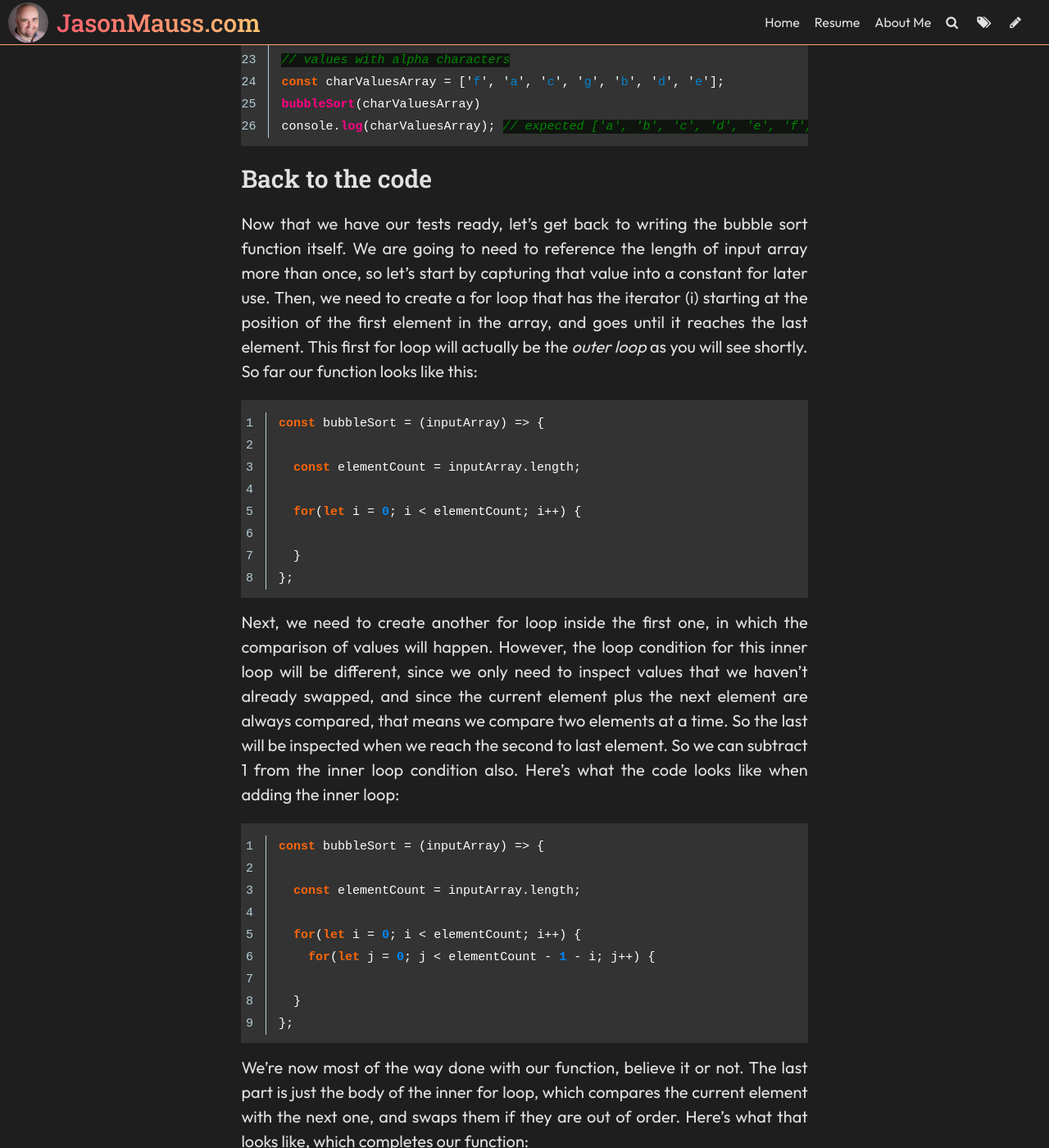
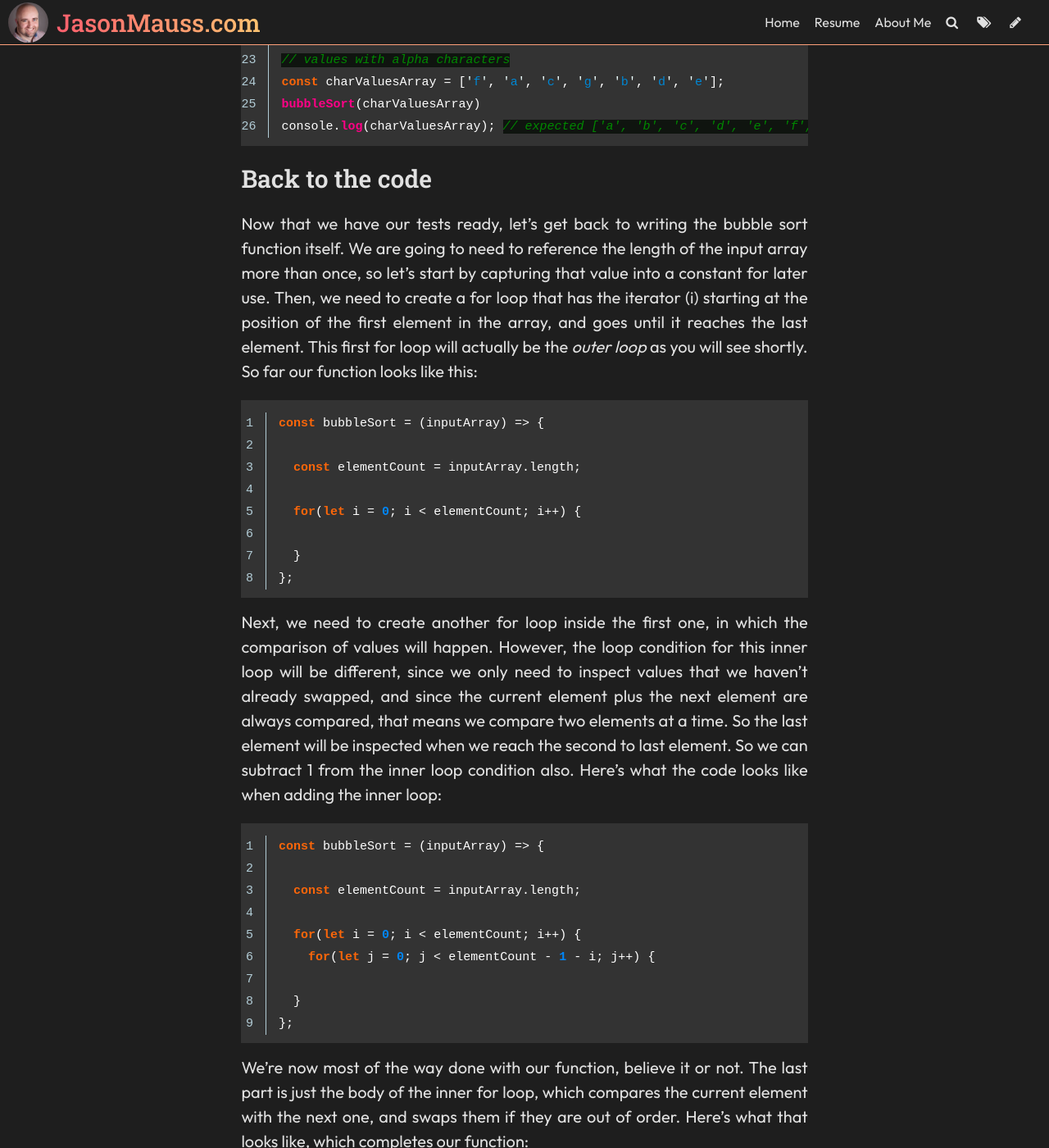
Before and after one commit to jasonmauss/jasonmaussblog, a Jekyll site: the page built from _posts/2023-11-11-algo-series-1-bubble-sort.md, in a window 1280 px wide and 1400 px high, scrolled down 3565 px. Shown: the whole window at 82% size. Built offline with Jekyll 4.4.1, drawn with Linux system fonts in a browser that asks for light colours; some web fonts are replaced; comment, search, counter and statistics services are not loaded; some of the changed text lies outside the part shown.

Commit message:
Update Post “2023-11-11-algo-series-1-bubble-sort”

````diff
--- a/_posts/2023-11-11-algo-series-1-bubble-sort.md
+++ b/_posts/2023-11-11-algo-series-1-bubble-sort.md
@@ -96,7 +96,7 @@ console.log(charValuesArray); // expected ['a', 'b', 'c', 'd', 'e', 'f', 'g']
 
 ### Back to the code
 
-Now that we have our tests ready, let's get back to writing the bubble sort function itself. We are going to need to reference the length of input array more than once, so let's start by capturing that value into a constant for later use. Then, we need to create a for loop that has the iterator (i) starting at the position of the first element in the array, and goes until it reaches the last element. This first for loop will actually be the *outer loop* as you will see shortly. So far our function looks like this:
+Now that we have our tests ready, let's get back to writing the bubble sort function itself. We are going to need to reference the length of the input array more than once, so let's start by capturing that value into a constant for later use. Then, we need to create a for loop that has the iterator (i) starting at the position of the first element in the array, and goes until it reaches the last element. This first for loop will actually be the *outer loop* as you will see shortly. So far our function looks like this:
 
 ```javascript
 const bubbleSort = (inputArray) => {
@@ -109,7 +109,7 @@ const bubbleSort = (inputArray) => {
 };
 ```
 
-Next, we need to create another for loop inside the first one, in which the comparison of values will happen. However, the loop condition for this inner loop will be different, since we only need to inspect values that we haven't already swapped, and since the current element plus the next element are always compared, that means we compare two elements at a time. So the last will be inspected when we reach the second to last element. So we can subtract 1 from the inner loop condition also. Here's what the code looks like when adding the inner loop:
+Next, we need to create another for loop inside the first one, in which the comparison of values will happen. However, the loop condition for this inner loop will be different, since we only need to inspect values that we haven't already swapped, and since the current element plus the next element are always compared, that means we compare two elements at a time. So the last element will be inspected when we reach the second to last element. So we can subtract 1 from the inner loop condition also. Here's what the code looks like when adding the inner loop:
 
 ```javascript
 const bubbleSort = (inputArray) => {
````
Also changed, not shown: other parts of _posts/2023-11-11-algo-series-1-bubble-sort.md (+1 -1 lines).
